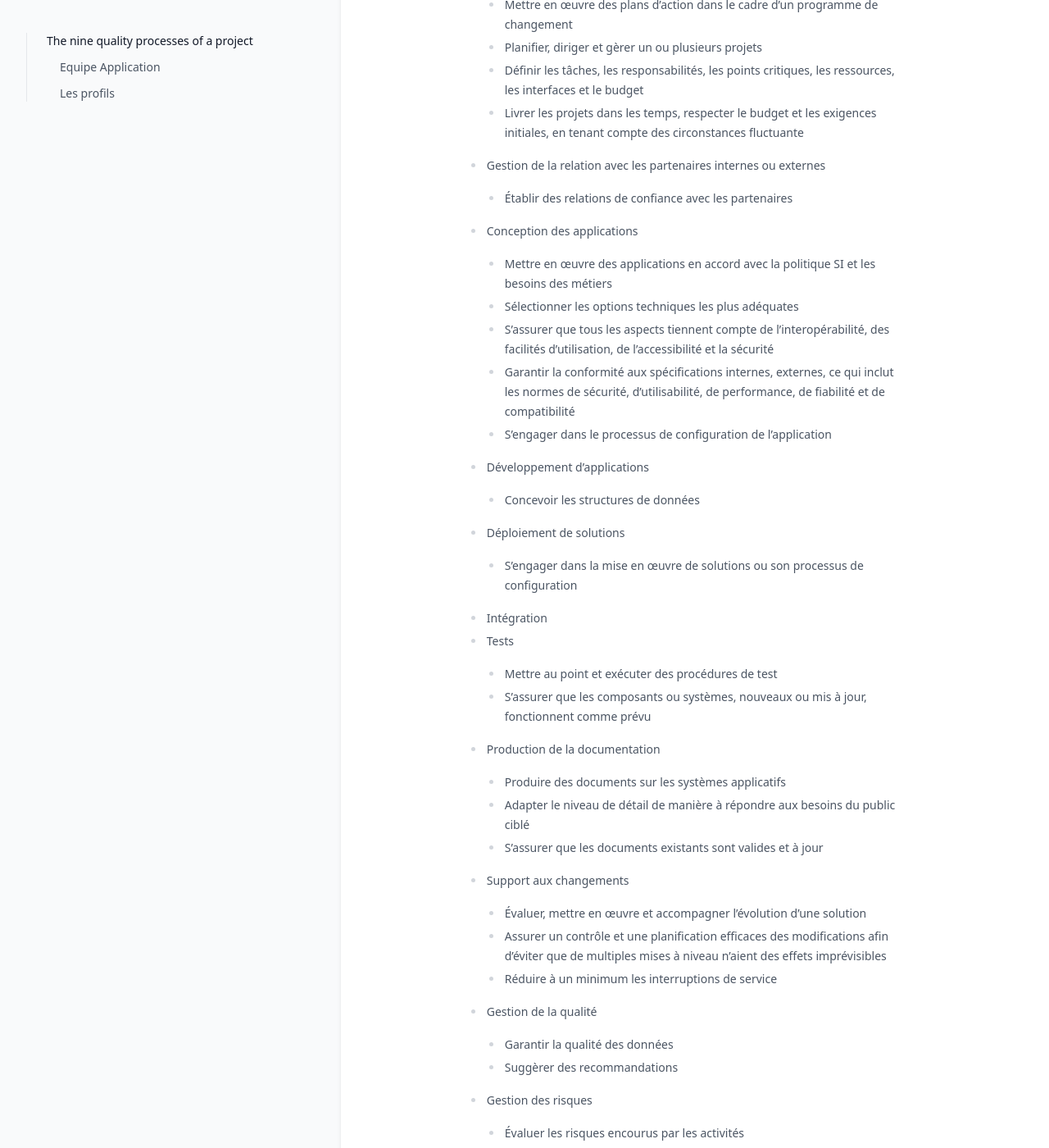
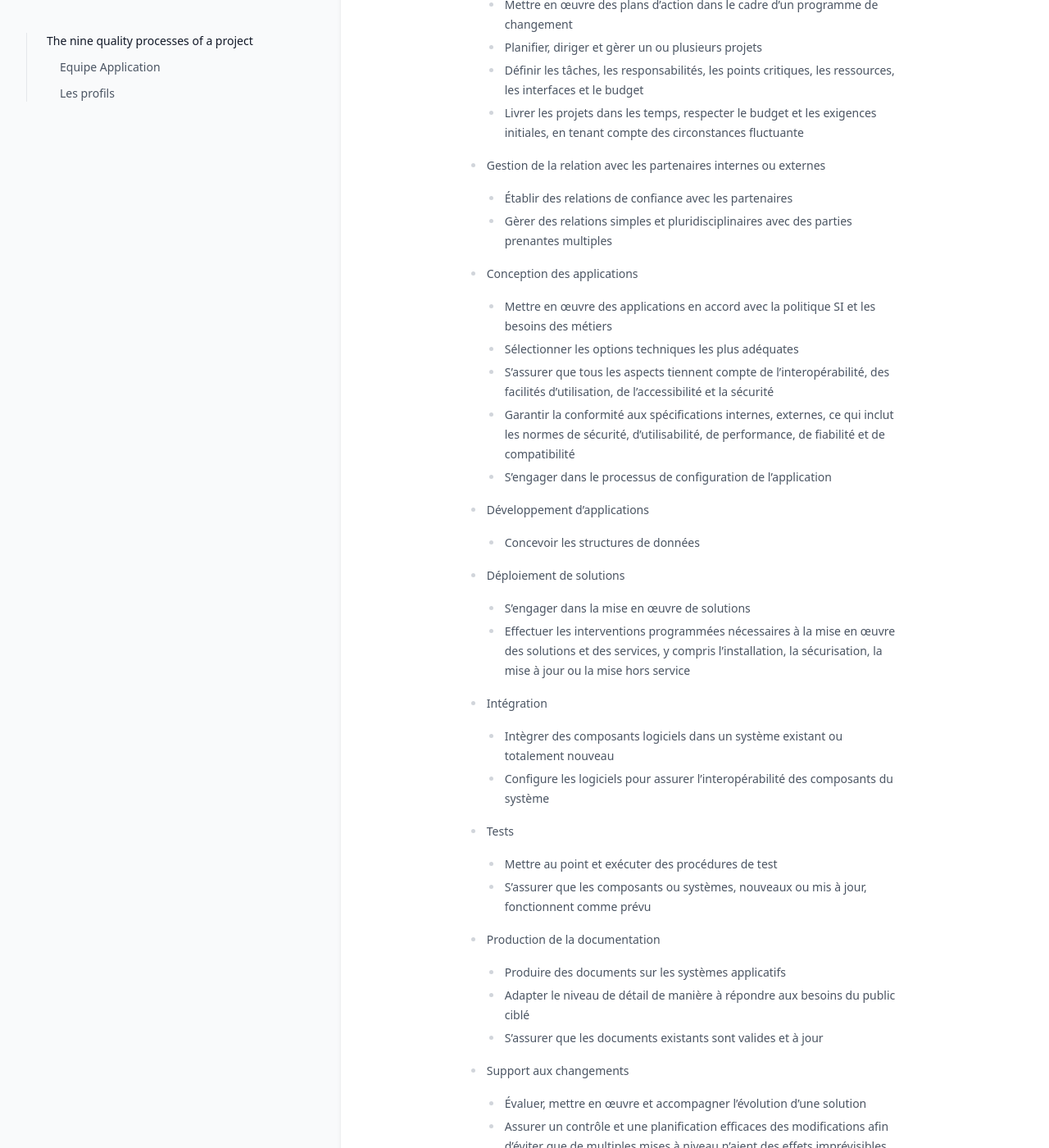
Before and after one commit to greglejeune/ebook, a Jekyll site: the page built from _gdp/apps.md, in a window 1280 px wide and 1400 px high, scrolled down 418 px. Shown: the whole window at 82% size. Built offline with Jekyll 4.4.1, drawn with Linux system fonts in a browser that asks for light colours; some of the changed text lies outside the part shown.

Commit message:
Update apps.md

```diff
--- a/_gdp/apps.md
+++ b/_gdp/apps.md
@@ -23,6 +23,7 @@ source : "https://www.cigref.fr/wp/wp-content/uploads/2023/03/Cigref_Nomenclatur
   - Livrer les projets dans les temps, respecter le budget et les exigences initiales, en tenant compte des circonstances fluctuante
 - Gestion de la relation avec les partenaires internes ou externes
   - Établir des relations de confiance avec les partenaires
+  - Gèrer des relations simples et pluridisciplinaires avec des parties prenantes multiples
 - Conception des applications
   - Mettre en œuvre des applications en accord avec la politique SI et les besoins des métiers
   - Sélectionner les options techniques les plus adéquates
@@ -32,8 +33,11 @@ source : "https://www.cigref.fr/wp/wp-content/uploads/2023/03/Cigref_Nomenclatur
 - Développement d'applications
   -  Concevoir les structures de données
 - Déploiement de solutions
-  - S'engager dans la mise en œuvre de solutions ou son processus de configuration
+  - S'engager dans la mise en œuvre de solutions
+  - Effectuer les interventions programmées nécessaires à la mise en œuvre des solutions et des services, y compris l'installation, la sécurisation, la mise à jour ou la mise hors service
 - Intégration
+  - Intègrer des composants logiciels dans un système existant ou totalement nouveau
+  - Configure les logiciels pour assurer l'interopérabilité des composants du système
 - Tests
   - Mettre au point et exécuter des procédures de test
   - S'assurer que les composants ou systèmes, nouveaux ou mis à jour, fonctionnent comme prévu
@@ -61,6 +65,8 @@ source : "https://www.cigref.fr/wp/wp-content/uploads/2023/03/Cigref_Nomenclatur
   - Adopter une approche proactive pour éviter ou identifier l'origine des problèmes
   - Mettre en place un système de connaissances basé sur la récurrence d'erreurs habituelles
 - Formation
+  - Organiser l'identification des besoins en matière de formation
+  - Planifier et réaliser les sessions de formation
 - Achats
   - Définition des exigences
   - Identification de fournisseurs
```
